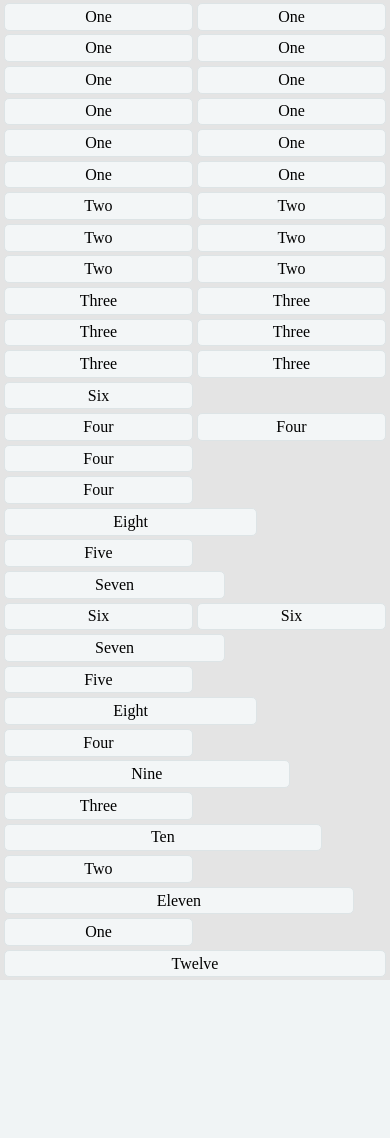
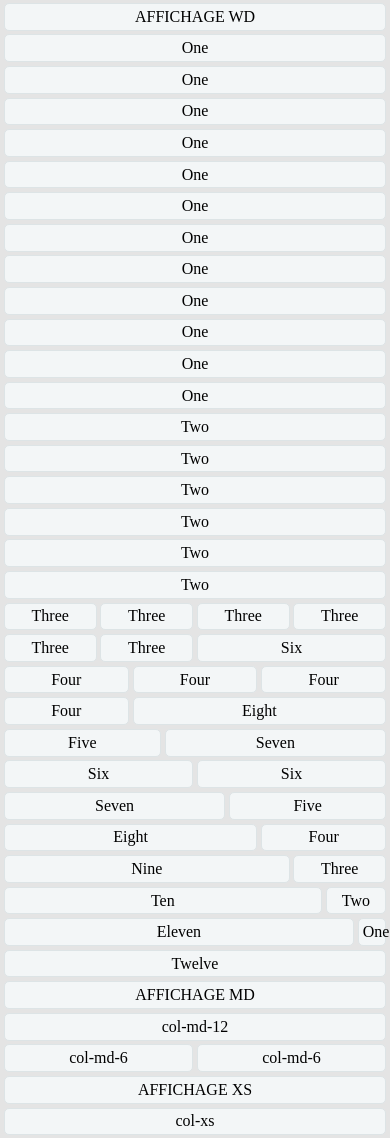
Before and after one commit to QuentinDenisot/CreativeEducation, a PHP site: page / in a window 390 px wide. Before the commit the page ends 980 px from the top, so only its background shows below. Run offline with PHP 8.4, Linux system fonts and the light colour scheme; some libraries are stand-ins or nearby versions.

Commit message:
Update grille

```diff
--- a/index.php
+++ b/index.php
@@ -181,65 +181,61 @@
             }
 
             /* Extra small : < 576px */
-            @media all and (max-width: 575px)
+            @media all and (max-width: 768px)
             {
                 .row
                 {
                     flex-wrap: wrap;
                 }
 
-                .col-wd-1
+                .col-xs
                 {
-                    width: 49%;
-                }
-
-                .col-wd-2
-                {
-                    width: 49%;
-                }
-
-                .col-wd-3
-                {
-                    width: 49%;
-                }
-
-                .col-wd-4
-                {
-                    width: 49%;
-                }
-
-                .col-wd-5
-                {
-                    width: 49%;
+                    width: 100%;
+                    background-color: #f3f6f7;
+                    margin: 0.5% 0.5%;
+                    padding: 1%;
+                    border-radius: 5px;
+                    border: 1px solid #dde4e6;
+                    box-sizing: border-box;
+                    text-align: center;
                 }
             }
 
             /* Small : >= 576px */
-            @media all and (min-width: 576px) and (max-width: 767px)
+            @media all and (max-width:  1024px)
             {
                 .row
                 {
                     flex-wrap: wrap;
                 }
 
-                .col-wd-1
+                .col-md-12
                 {
-                    width: 32.33%;
+                    width: 100%;
+                    background-color: #f3f6f7;
+                    margin: 0.5% 0.5%;
+                    padding: 1%;
+                    border-radius: 5px;
+                    border: 1px solid #dde4e6;
+                    box-sizing: border-box;
+                    text-align: center;
                 }
 
-                .col-wd-2
+                .col-md-6
                 {
-                    width: 32.33%;
-                }
-
-                .col-wd-3
-                {
-                    width: 32.33%;
+                    width: 49%;
+                    background-color: #f3f6f7;
+                    margin: 0.5% 0.5%;
+                    padding: 1%;
+                    border-radius: 5px;
+                    border: 1px solid #dde4e6;
+                    box-sizing: border-box;
+                    text-align: center;
                 }
             }
 
             /* Medium : >= 768px */
-            @media all and (min-width: 768px) and (max-width: 991px)
+           /*  @media all and (min-width: 768px) and (max-width:)
            {
                .row
                {
@@ -257,7 +253,7 @@
                }
            }
 
-            /* Large : >= 992px */
+           Large : >= 992px
            @media all and (min-width: 992px) and (max-width: 1199px)
            {
                .row
@@ -271,36 +267,39 @@
                }
            }
 
-            /* Extra large : >= 1200px */
+           Extra large : >= 1200px
            @media all and (min-width: 1200px)
            {
 
-            }
+           } */
         </style>
     </head>
     <body>
         <main>
             <div class="row">
-                <section class="col-wd-1">One</section><!--
-                --><section class="col-wd-1">One</section><!--
-                --><section class="col-wd-1">One</section><!--
-                --><section class="col-wd-1">One</section><!--
-                --><section class="col-wd-1">One</section><!--
-                --><section class="col-wd-1">One</section><!--
-                --><section class="col-wd-1">One</section><!--
-                --><section class="col-wd-1">One</section><!--
-                --><section class="col-wd-1">One</section><!--
-                --><section class="col-wd-1">One</section><!--
-                --><section class="col-wd-1">One</section><!--
-                --><section class="col-wd-1">One</section>
+                <section class="col-wd-12">AFFICHAGE WD</section>
             </div><!--
             --><div class="row">
-                <section class="col-wd-2">Two</section><!--
-                --><section class="col-wd-2">Two</section><!--
-                --><section class="col-wd-2">Two</section><!--
-                --><section class="col-wd-2">Two</section><!--
-                --><section class="col-wd-2">Two</section><!--
-                --><section class="col-wd-2">Two</section>
+                <section class="col-wd-1 col-md-12 col-xs">One</section><!--
+                --><section class="col-wd-1 col-md-12 col-xs">One</section><!--
+                --><section class="col-wd-1 col-md-12 col-xs">One</section><!--
+                --><section class="col-wd-1 col-md-12 col-xs">One</section><!--
+                --><section class="col-wd-1 col-md-12 col-xs">One</section><!--
+                --><section class="col-wd-1 col-md-12 col-xs">One</section><!--
+                --><section class="col-wd-1 col-md-12 col-xs">One</section><!--
+                --><section class="col-wd-1 col-md-12 col-xs">One</section><!--
+                --><section class="col-wd-1 col-md-12 col-xs">One</section><!--
+                --><section class="col-wd-1 col-md-12 col-xs">One</section><!--
+                --><section class="col-wd-1 col-md-12 col-xs">One</section><!--
+                --><section class="col-wd-1 col-md-12 col-xs">One</section>
+            </div><!--
+           --><div class="row">
+                <section class="col-wd-2 col-md-12 col-xs">Two</section><!--
+                --><section class="col-wd-2 col-md-12 col-xs">Two</section><!--
+                --><section class="col-wd-2 col-md-12 col-xs">Two</section><!--
+                --><section class="col-wd-2 col-md-12 col-xs">Two</section><!--
+                --><section class="col-wd-2 col-md-12 col-xs">Two</section><!--
+                --><section class="col-wd-2 col-md-12 col-xs">Two</section>
             </div><!--
             --><div class="row">
                 <section class="col-wd-3">Three</section><!--
@@ -352,6 +351,22 @@
             </div><!--
             --><div class="row">
                 <section class="col-wd-12">Twelve</section>
+            </div><!--
+            --><div class="row">
+                <section class="col-wd-12">AFFICHAGE MD</section>
+            </div><!--
+            --><div class="row">
+                <section class="col-wd-12 col-md-12 col-xs">col-md-12</section>
+            </div><!--
+            --><div class="row">
+                <section class="col-wd-12 col-md-6 col-xs">col-md-6</section>
+                <section class="col-wd-12 col-md-6 col-xs">col-md-6</section>
+            </div><!--
+            --><div class="row">
+                <section class="col-wd-12 col-md-12 col-xs">AFFICHAGE XS</section>
+            </div><!--
+            --><div class="row">
+                <section class="col-wd-12 col-md-12 col-xs">col-xs</section>
             </div>
         </main>
     </body>
```
Lines whose indentation alone changed are shown as unchanged.
